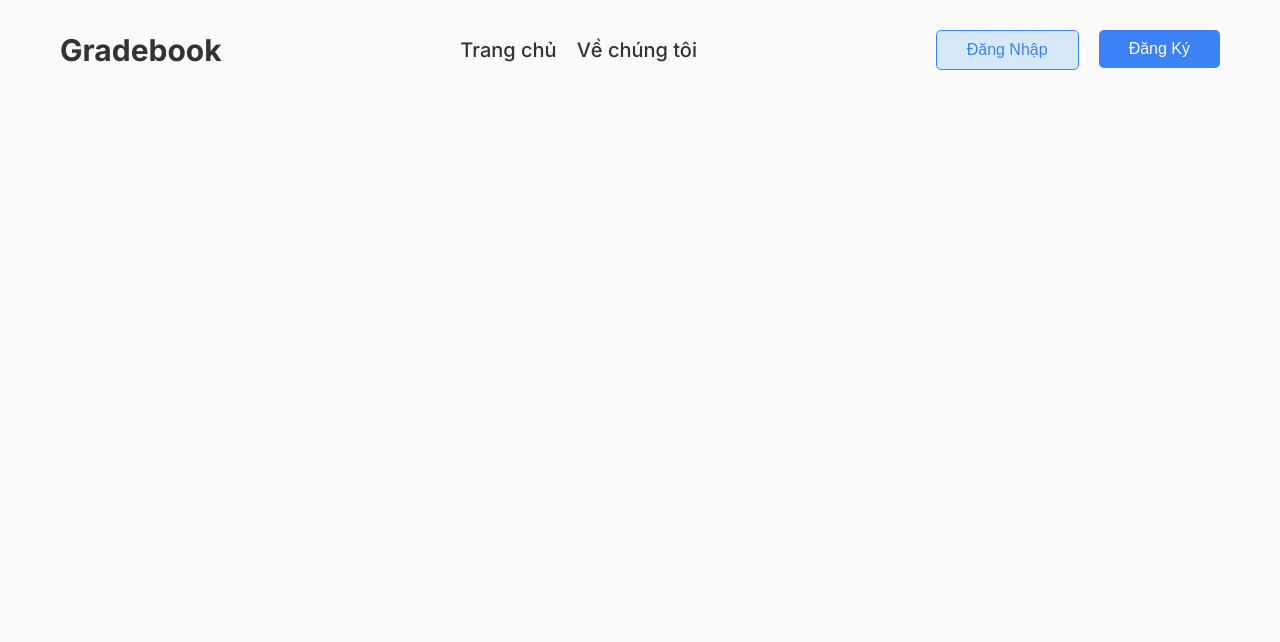
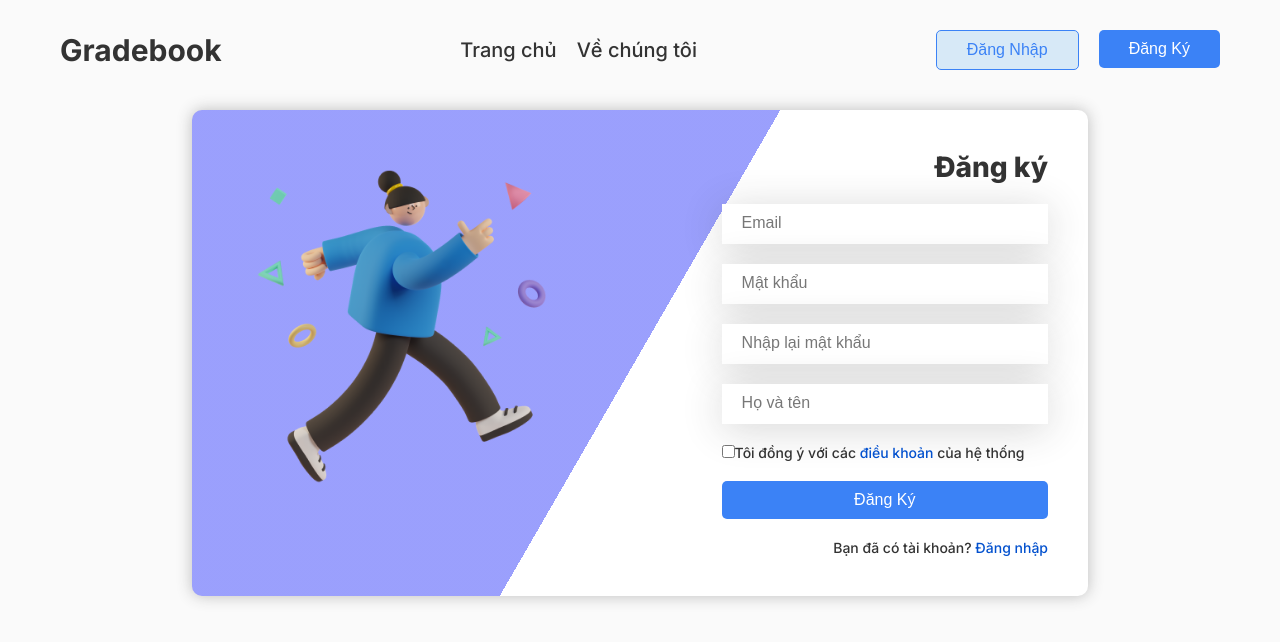
Before and after one commit to webncnnt/GradebookNTT, a React (Create React App) app: page /Register in a window 1280 px wide. Shown: the top 642 px of the page. Built offline with nearby package versions, Linux system fonts and the light colour scheme; no server answers.

Commit message:
add register page

```diff
--- a/src/components/UI/input-text/InputText.tsx
+++ b/src/components/UI/input-text/InputText.tsx
@@ -4,6 +4,7 @@ type inputProps = {
   onChange?: (e: React.ChangeEvent<HTMLInputElement>) => void;
   value?: string;
   validStatus?: string;
+  type?: string;
 };
 
 const InputText = ({
@@ -12,11 +13,12 @@ const InputText = ({
   onChange,
   value,
   validStatus,
+  type
 }: inputProps) => {
   return (
     <input
       placeholder={placeholder}
-      type="text"
+      type={type ? type : "text"}
       id={id}
       className={"input input--text " + (validStatus ? validStatus : "")}
       value={value}
--- a/src/components/layouts/navbar/Navbar.tsx
+++ b/src/components/layouts/navbar/Navbar.tsx
@@ -45,7 +45,13 @@ const Navbar = () => {
             />
           </div>
           <div className="navbar__btn">
-            <Button content="Đăng ký" type="primary" />
+            <Button
+              content="Đăng ký"
+              type="primary"
+              onClick={() => {
+                navigate("/register");
+              }}
+            />
           </div>
         </div>
       )}
--- a/src/contexts/auth-context.tsx
+++ b/src/contexts/auth-context.tsx
@@ -6,8 +6,10 @@ type authctxProps = {
 
 interface AuthThemeContext {
   isLoggedIn: boolean;
+  isRegisterSuccess: boolean;
   onLogout: () => void;
   onLogin: (email: string, password: string) => void;
+  onRegister: (email: string, password: string, fullname: string) => void;
   accessToken: string | null;
   message: string;
   user: string;
@@ -15,8 +17,10 @@ interface AuthThemeContext {
 
 export const AuthContext = React.createContext<AuthThemeContext>({
   isLoggedIn: false,
+  isRegisterSuccess: false,
   onLogout: () => {},
   onLogin: (email: string, password: string) => {},
+  onRegister: (email: string, password: string, fullname: string) => {},
   accessToken: null,
   message: "",
   user: "",
@@ -24,6 +28,7 @@ export const AuthContext = React.createContext<AuthThemeContext>({
 
 export const AuthContextProvider = ({ children }: authctxProps) => {
   const [isLoggedIn, setIsLoggedIn] = useState<boolean>(false);
+  const [isRegisterSuccess, setIsRegiterSuccess] = useState<boolean>(false);
   const [accessToken, setAccessToken] = useState<string | null>(null);
   const [message, setMessage] = useState<string>("");
   const [user, setUser] = useState<string>("");
@@ -66,6 +71,36 @@ export const AuthContextProvider = ({ children }: authctxProps) => {
     setIsLoggedIn(false);
   };
 
+  const registerHandler = async (
+    email: string,
+    password: string,
+    fullname: string
+  ) => {
+    const data = { email: email, password: password, fullname: fullname };
+
+    try {
+      const res = await fetch(
+        "https://classroom.eastasia.cloudapp.azure.com/api/auth/register",
+        {
+          method: "POST",
+          headers: {
+            "Content-Type": "application/json",
+          },
+          body: JSON.stringify(data),
+        }
+      );
+      const result = await res.json();
+
+      if (res.status !== 200) {
+        throw new Error(result.message);
+      } else {
+        setMessage(result.message);
+        setIsRegiterSuccess(true);
+      }
+    } catch (error) {
+      console.log(error);
+    }
+  };
   const loginHandler = async (email: string, password: string) => {
     const data = { email: email, password: password };
 
@@ -100,8 +135,10 @@ export const AuthContextProvider = ({ children }: authctxProps) => {
     <AuthContext.Provider
       value={{
         isLoggedIn: isLoggedIn,
+        isRegisterSuccess: isRegisterSuccess,
         onLogin: loginHandler,
         onLogout: logoutHandler,
+        onRegister: registerHandler,
         accessToken: accessToken,
         message: message,
         user: user,
--- a/src/pages/login/Login.tsx
+++ b/src/pages/login/Login.tsx
@@ -32,7 +32,7 @@ const Login = () => {
 
     if (authCtx.isLoggedIn) {
       console.log(authCtx.message, authCtx.user);
-      navigate('/homeLogged');
+      navigate('/listClasses');
     }
   };
 
@@ -108,6 +108,7 @@ const Login = () => {
               <InputText
                 placeholder="Mật khẩu"
                 id="password"
+                type="password"
                 value={passwordEntered}
                 onChange={(e) => setPasswordEntered(e.target.value)}
                 validStatus={isSubmited ? (passIsValid ? 'valid' : 'invalid') : undefined }
--- /dev/null
+++ b/src/pages/register/Register.tsx
@@ -0,0 +1,128 @@
+import { useContext, useState } from "react";
+import { useNavigate } from "react-router-dom";
+
+import AuthContext from "../../contexts/auth-context";
+import Container from "../../components/layouts/container/Container";
+import InputText from "../../components/UI/input-text/InputText";
+import RegisterImage from "../../assets/images/Saly-22.png";
+import Button from "../../components/UI/button/Button";
+
+const Register = () => {
+  const [emailEntered, setEmailEntered] = useState<string>("");
+  const [passwordEntered, setPasswordEntered] = useState<string>("");
+  const [passwordAgainEntered, setPasswordAgainEntered] = useState<string>("");
+  const [fullnameEntered, setFullnameEntered] = useState<string>("");
+  const [isSubmited, setIsSubmited] = useState<boolean>(false);
+
+  const authCtx = useContext(AuthContext);
+  const navigate = useNavigate();
+
+  let emailIsValid = false;
+  let passIsValid = false;
+  let passAgainIsValid = false;
+  let nameIsValid = false;
+
+  const registerSubmitHandle = (e: React.FormEvent<HTMLFormElement>) => {
+    e.preventDefault();
+
+    setIsSubmited(true);
+
+    if (emailEntered.trim() !== "") emailIsValid = true;
+    if (passwordEntered.trim() !== "") passIsValid = true;
+    if (
+      passwordAgainEntered.trim() !== "" &&
+      passwordAgainEntered === passwordEntered
+    )
+      passAgainIsValid = true;
+    if (fullnameEntered.trim() !== "") nameIsValid = true;
+
+    if (emailIsValid && passIsValid && passAgainIsValid && nameIsValid) {
+      authCtx.onRegister(emailEntered, passwordEntered, fullnameEntered);
+    }
+    if (authCtx.isRegisterSuccess) {
+      navigate("/login");
+    }
+  };
+
+  return (
+    <Container>
+      <div className="register">
+        <div className="register__img">
+          <img src={RegisterImage} alt="" />
+        </div>
+        <div className="register__content">
+          <h2 className="register__title mb2">Đăng ký</h2>
+
+          <form className="w100" onSubmit={registerSubmitHandle}>
+            <div className="form__group">
+              <InputText
+                placeholder="Email"
+                id="username_register"
+                value={emailEntered}
+                onChange={(e) => setEmailEntered(e.target.value)}
+                validStatus={
+                  isSubmited ? (emailIsValid ? "valid" : "invalid") : undefined
+                }
+              />
+            </div>
+            <div className="form__group">
+              <InputText
+                placeholder="Mật khẩu"
+                type="password"
+                id="password_register"
+                value={passwordEntered}
+                onChange={(e) => setPasswordEntered(e.target.value)}
+                validStatus={
+                  isSubmited ? (passIsValid ? "valid" : "invalid") : undefined
+                }
+              />
+            </div>
+            <div className="form__group">
+              <InputText
+                placeholder="Nhập lại mật khẩu"
+                type="password"
+                id="password_register-again"
+                value={passwordEntered}
+                onChange={(e) => setPasswordAgainEntered(e.target.value)}
+                validStatus={
+                  isSubmited
+                    ? passAgainIsValid
+                      ? "valid"
+                      : "invalid"
+                    : undefined
+                }
+              />
+            </div>
+            <div className="form__group">
+              <InputText
+                placeholder="Họ và tên"
+                id="fullname_register"
+                value={passwordEntered}
+                onChange={(e) => setFullnameEntered(e.target.value)}
+                validStatus={
+                  isSubmited ? (nameIsValid ? "valid" : "invalid") : undefined
+                }
+              />
+            </div>
+
+            <div className="register__rules mb2">
+              <input type="checkbox" id="check-rules" name="check-rules" />
+              <label htmlFor="check-rules">
+                Tôi đồng ý với các <span>điều khoản</span> của hệ thống
+              </label>
+            </div>
+
+            <div className="form__group">
+              <Button content="Đăng ký" type="primary" fullsize={true} />
+            </div>
+            <div className="register__redirect">
+              Bạn đã có tài khoản? <span>Đăng nhập</span>
+            </div>
+          </form>
+        </div>
+      </div>
+    </Container>
+  );
+};
+
+export default Register;
--- /dev/null
+++ b/src/pages/register/_Register.scss
@@ -0,0 +1,59 @@
+.register {
+  margin: 4rem auto;
+  padding: 4rem;
+  height: max-content;
+  background-color: $color-white;
+  border-radius: 1rem;
+  box-shadow: 0 0 1.5rem rgba($color-black, 0.3);
+  display: flex;
+  justify-content: space-between;
+  overflow: hidden;
+  background-image: linear-gradient(
+    120deg,
+    rgba($color-blue, 0.5) 0%,
+    rgba($color-blue, 0.5) 50%,
+    $color-white 50%
+  );
+
+  &__img {
+    flex: 0 0 60%;
+
+    img {
+      width: 70%;
+    }
+  }
+
+  &__content {
+    flex: 0 0 40%;
+    display: flex;
+    flex-direction: column;
+    justify-content: center;
+    align-items: flex-end;
+  }
+
+  &__title {
+    font-size: 2.8rem;
+    font-weight: 800;
+  }
+
+  &__rules {
+    font-size: 1.4rem;
+    font-weight: 500;
+
+    span {
+      color: $color-primary-dark;
+      cursor: pointer;
+    }
+  }
+
+  &__redirect {
+    text-align: right;
+    font-size: 1.4rem;
+    font-weight: 500;
+
+    span {
+      color: $color-primary-dark;
+      cursor: pointer;
+    }
+  }
+}
--- a/src/routes/unauth-routes.tsx
+++ b/src/routes/unauth-routes.tsx
@@ -3,6 +3,7 @@ import { Routes, Route } from "react-router-dom";
 
 const Home = lazy(() => import("../pages/home/Home"));
 const Login = lazy(() => import("../pages/login/Login"));
+const Register = lazy(() => import("../pages/register/Register"));
 
 const UnauthRoutes = () => {
   return (
@@ -11,6 +12,7 @@ const UnauthRoutes = () => {
         <Route path="/" element={<Home />} />
         <Route path="/Home" element={<Home />} />
         <Route path="/Login" element={<Login />} />
+        <Route path="/Register" element={<Register />} />
       </Routes>
     </Suspense>
   );
--- a/src/sass/index.scss
+++ b/src/sass/index.scss
@@ -24,3 +24,4 @@
 @import "../pages/home/slide/Slide";
 @import "../pages/home-logged/HomeLogged";
 @import "../pages/login/Login";
+@import "../pages/register/Register";
```
Also changed, not shown: src/assets/images/Saly-22.png (added).
